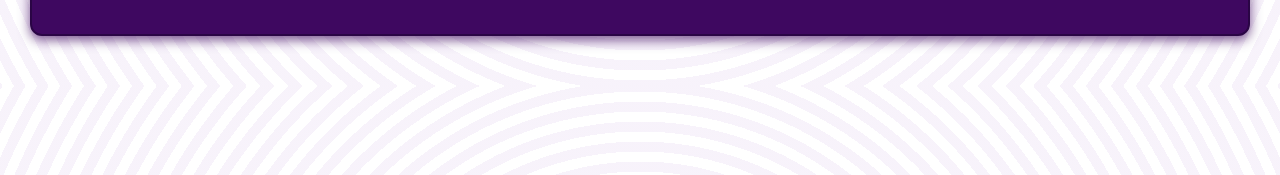
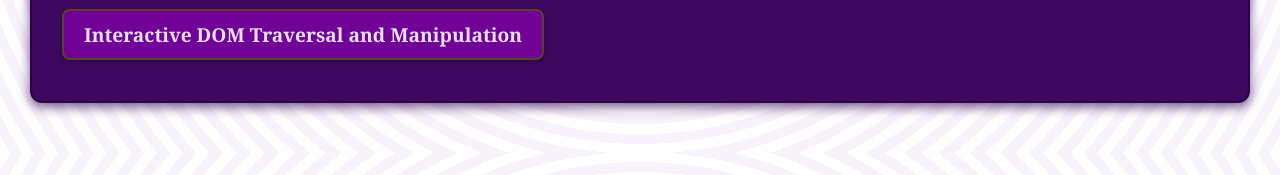
Before and after one commit to Shii20/shejay-s-catalog, a plain HTML site: page index.html in a window 1280 px wide. Shown: the part 625-800 px from the top of the page. Drawn offline with Linux system fonts and the light colour scheme; a web font is replaced by a local one.

Commit message:
index.html

```diff
--- a/index.html
+++ b/index.html
@@ -113,6 +113,7 @@
         <h2>Activity Links</h2>
         <a href="https://shii20.github.io/guessing-game/" target="_blank" rel="noopener noreferrer" aria-label="Open Guess the Secret Word Game in a new tab">Guess the Secret Word Game</a>
         <a href="browser_dashboard.html" target="_blank" rel="noopener noreferrer" aria-label="Open Browser Environment Dashboard in a new tab">Browser Environment Dashboard</a>
+        <a href="dom_traversal.html" target="_blank" rel="noopener noreferrer" aria-label="Open Interactive DOM Traversal and Manipulation in a new tab">Interactive DOM Traversal and Manipulation</a>
     </nav>
 </body>
 </html>
```
